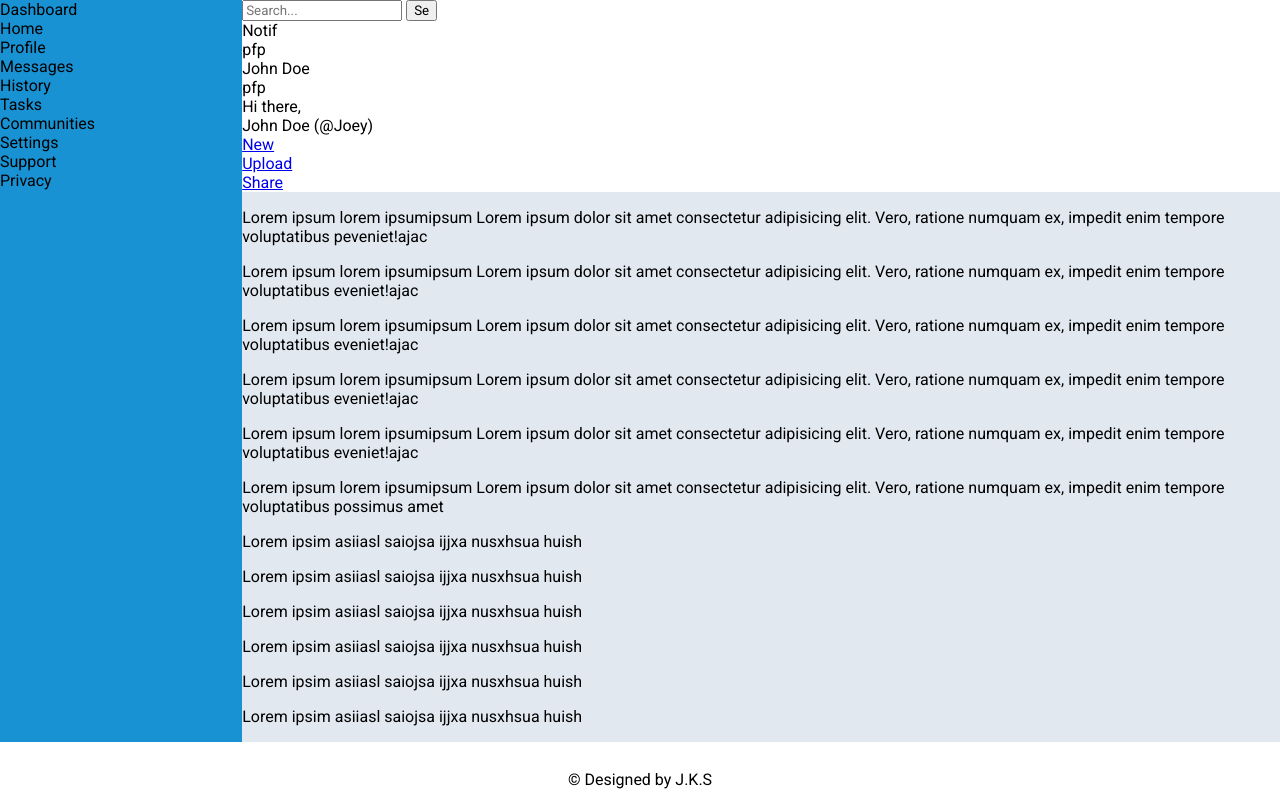
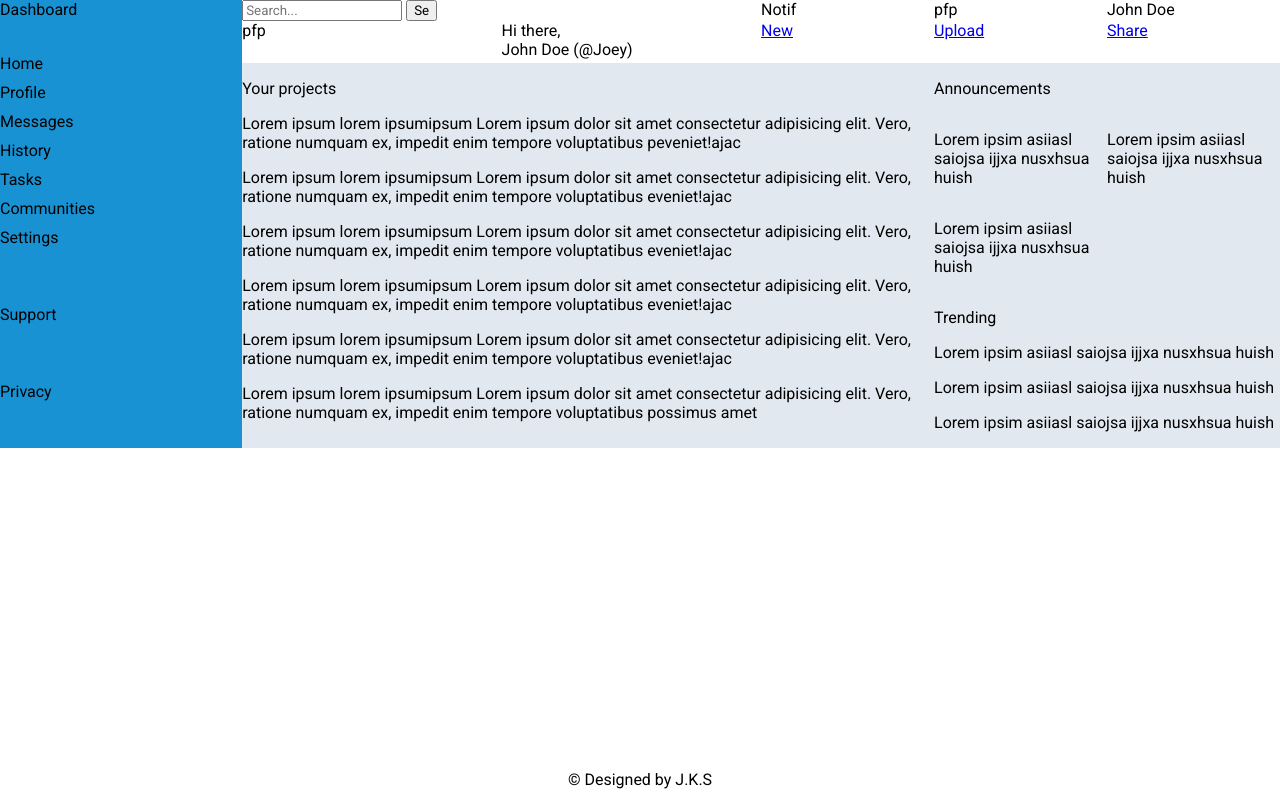
Before and after one commit to JKS46/TOP-Admin-dashboard, a plain HTML site: page index.html in a window 1280 px wide. Drawn offline with Linux system fonts and the light colour scheme.

Commit message:
added grid to few html elements

```diff
--- a/index.html
+++ b/index.html
@@ -16,7 +16,7 @@
                     <input type="text" placeholder="Search...">
                     <button>Se</button>
                 </div>
-                <div class="icos">
+                <div class="icons">
                     <div>Notif</div>
                     <div>pfp</div>
                     <div>John Doe</div>
@@ -57,6 +57,7 @@
         </div>
         <main>
             <div class="main-one">
+                <p>Your projects</p>
                 <div class="card">
                     <p>Lorem ipsum lorem ipsumipsum Lorem ipsum dolor sit amet consectetur adipisicing elit. Vero, ratione numquam ex, impedit enim tempore voluptatibus peveniet!ajac</p>
                 </div>
@@ -77,6 +78,7 @@
                 </div>
             </div>
             <div class="main-two">
+                <p>Announcements</p>
                 <div class="main-two-one">
                     <div class="cards">
                         <p>Lorem ipsim asiiasl saiojsa ijjxa nusxhsua huish</p>
@@ -89,6 +91,7 @@
                     </div>
                 </div>
                 <div class="main-two-two">
+                    <p>Trending</p>
                     <div class="cards">
                         <p>Lorem ipsim asiiasl saiojsa ijjxa nusxhsua huish</p>
                     </div>
--- a/style.css
+++ b/style.css
@@ -14,14 +14,56 @@ html,body{
 }
 header{
     grid-column: 2/3;
+    display: grid;
+    grid-template-rows: 0.8fr 1.2fr;
+}
+nav{
+    display: grid;
+    grid-template-columns: 1fr 1fr;
+}
+.icons{
+    display: grid;
+    grid-template-columns: 1fr 1fr 1fr;
+}
+.head{
+    display: grid;
+    grid-template-columns: 1fr 1fr;
+}
+#head-one{
+    display: grid;
+    grid-template-columns: 1fr 1fr;
+}
+#head-two{
+    display: grid;
+    grid-template-columns: 1fr 1fr 1fr;
 }
 .sidebar{
     background-color: #1892d3;
-    grid-row:1 / 3
+    grid-row:1 / 3;
+    display: grid;
+    grid-template-rows: 0.2fr 0.5fr 1fr;
+    gap: 10px;
+}
+.sidebar-one{
+    display:grid;
+    grid-template-rows: repeat(6, 1fr);
+    gap: 10px;
+}
+.sidebar-two{
+    display:grid;
+    grid-template-rows: repeat(3, 1fr);
+    gap: 10px;
 }
 main{
     background-color: #e1e8f0;
+    display: grid;
+    grid-template-columns: 2fr 1fr;
 }
+.main-two-one{
+    display: grid;
+    grid-template-columns: 1fr 1fr;
+}
+
 footer{
     text-align: center;
     position: fixed;
```
